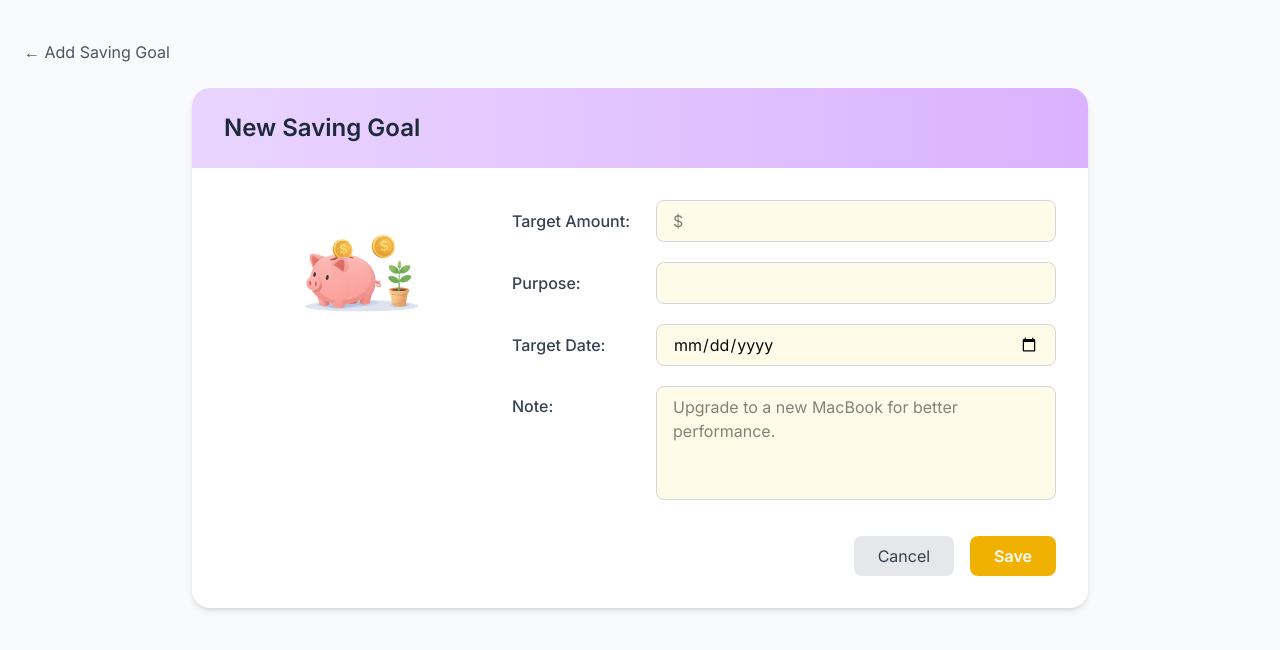
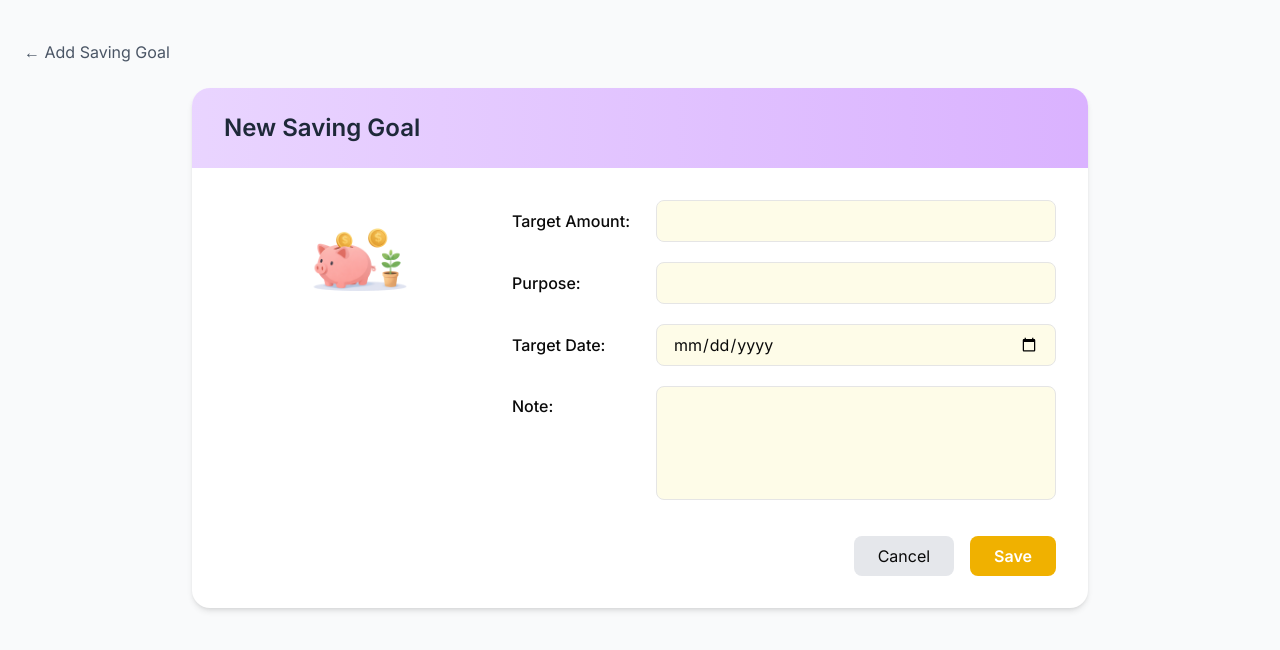
Before and after one commit to Harry-Huynh/MoneySmart-Frontend, a Next.js app: page /saving-goals/add in a window 1280 px wide. Shown: the top 650 px of the page. Built offline with nearby package versions, Linux system fonts and the light colour scheme.

Commit message:
feat: add logic load goals from backend[Dngo13]

```diff
--- a/src/app/saving-goals/add/page.js
+++ b/src/app/saving-goals/add/page.js
@@ -2,31 +2,54 @@
 
 import { useState } from "react";
 import { useRouter } from "next/navigation";
+import { useForm } from "react-hook-form";
 import Image from "next/image";
 import Link from "next/link";
 
 export default function AddSavingGoalPage() {
   const router = useRouter();
+  const [warningMessage, setWarningMessage] = useState("");
+  const [loading, setLoading] = useState(false);
 
-  const [form, setForm] = useState({
-    amount: "",
-    purpose: "",
-    date: "",
-    note: "",
+  const {
+    register,
+    handleSubmit,
+    reset,
+    formState: { errors },
+  } = useForm({
+    defaultValues: {
+      amount: "",
+      purpose: "",
+      date: "",
+      note: "",
+    },
   });
 
-  function handleChange(e) {
-    setForm({ ...form, [e.target.name]: e.target.value });
-  }
+  const submitForm = async (data) => {
+    setLoading(true);
 
-  function handleSubmit(e) {
-    e.preventDefault();
+    try {
+      // 🔹 later: replace with POST /api/saving-goals
+      console.log("Saving goal:", data);
 
-    // later: POST to API
-    console.log("Saving goal:", form);
+      // frontend-only temporary storage
+      const existing =
+        JSON.parse(localStorage.getItem("savingGoals")) || [];
 
-    router.push("/saving-goals");
-  }
+      localStorage.setItem(
+        "savingGoals",
+        JSON.stringify([...existing, data])
+      );
+
+      reset();
+      router.replace("/saving-goals");
+    } catch (error) {
+      setWarningMessage("Failed to save goal");
+      return;
+    } finally {
+      setLoading(false);
+    }
+  };
 
   return (
     <section className="min-h-screen bg-gray-50 px-6 py-10">
@@ -48,14 +71,17 @@ export default function AddSavingGoalPage() {
         </div>
 
         {/* Content */}
-        <form onSubmit={handleSubmit} className="grid grid-cols-1 md:grid-cols-3 gap-8 p-8">
+        <form
+          onSubmit={handleSubmit(submitForm)}
+          className="grid grid-cols-1 md:grid-cols-3 gap-8 p-8"
+        >
           {/* Left Icon */}
           <div className="flex justify-center items-start">
             <Image
               src="/pig-icon.png"
               alt="Saving Icon"
-              width={220}
-              height={220}
+              width={180}
+              height={180}
               priority
             />
           </div>
@@ -64,80 +90,70 @@ export default function AddSavingGoalPage() {
           <div className="md:col-span-2 space-y-5">
             {/* Target Amount */}
             <div className="flex items-center gap-4">
-              <label className="w-32 text-gray-700 font-medium">
-                Target Amount:
-              </label>
+              <label className="w-32 font-medium">Target Amount:</label>
               <input
                 type="number"
-                name="amount"
-                value={form.amount}
-                onChange={handleChange}
-                placeholder="$"
-                required
-                className="flex-1 bg-yellow-50 border border-gray-300 rounded-md px-4 py-2 focus:outline-none focus:ring-2 focus:ring-purple-300"
+                {...register("amount", { required: true })}
+                className="flex-1 bg-yellow-50 border rounded-md px-4 py-2"
               />
             </div>
+            {errors.amount && (
+              <p className="text-sm text-red-500 ml-36">
+                Amount is required
+              </p>
+            )}
 
             {/* Purpose */}
             <div className="flex items-center gap-4">
-              <label className="w-32 text-gray-700 font-medium">
-                Purpose:
-              </label>
+              <label className="w-32 font-medium">Purpose:</label>
               <input
                 type="text"
-                name="purpose"
-                value={form.purpose}
-                onChange={handleChange}
-                required
-                className="flex-1 bg-yellow-50 border border-gray-300 rounded-md px-4 py-2 focus:outline-none focus:ring-2 focus:ring-purple-300"
+                {...register("purpose", { required: true })}
+                className="flex-1 bg-yellow-50 border rounded-md px-4 py-2"
               />
             </div>
 
             {/* Target Date */}
             <div className="flex items-center gap-4">
-              <label className="w-32 text-gray-700 font-medium">
-                Target Date:
-              </label>
+              <label className="w-32 font-medium">Target Date:</label>
               <input
                 type="date"
-                name="date"
-                value={form.date}
-                onChange={handleChange}
-                required
-                className="flex-1 bg-yellow-50 border border-gray-300 rounded-md px-4 py-2 focus:outline-none focus:ring-2 focus:ring-purple-300"
+                {...register("date", { required: true })}
+                className="flex-1 bg-yellow-50 border rounded-md px-4 py-2"
               />
             </div>
 
             {/* Note */}
             <div className="flex items-start gap-4">
-              <label className="w-32 text-gray-700 font-medium pt-2">
-                Note:
-              </label>
+              <label className="w-32 font-medium pt-2">Note:</label>
               <textarea
-                name="note"
-                value={form.note}
-                onChange={handleChange}
                 rows="4"
-                placeholder="Upgrade to a new MacBook for better performance."
-                className="flex-1 bg-yellow-50 border border-gray-300 rounded-md px-4 py-2 resize-none focus:outline-none focus:ring-2 focus:ring-purple-300"
+                {...register("note")}
+                className="flex-1 bg-yellow-50 border rounded-md px-4 py-2 resize-none"
               />
             </div>
+
+            {/* Warning */}
+            {warningMessage && (
+              <p className="text-red-500 text-sm">{warningMessage}</p>
+            )}
 
             {/* Buttons */}
             <div className="flex justify-end gap-4 pt-4">
               <button
                 type="button"
                 onClick={() => router.back()}
-                className="px-6 py-2 rounded-md bg-gray-200 text-gray-700 hover:bg-gray-300 transition"
+                className="px-6 py-2 rounded-md bg-gray-200"
               >
                 Cancel
               </button>
 
               <button
                 type="submit"
-                className="px-6 py-2 rounded-md bg-yellow-500 text-white font-semibold hover:bg-yellow-600 transition"
+                disabled={loading}
+                className="px-6 py-2 rounded-md bg-yellow-500 text-white font-semibold disabled:opacity-50"
               >
-                Save
+                {loading ? "Saving..." : "Save"}
               </button>
             </div>
           </div>
```
